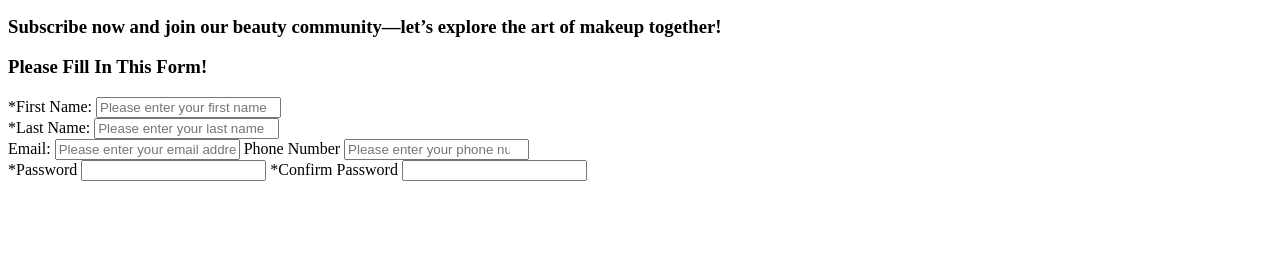
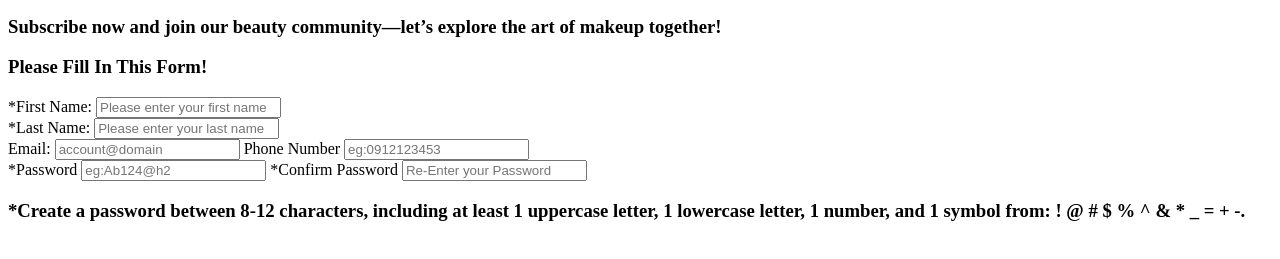
Before and after one commit to rukit24/Sign-up-Form-Odin-Project, a website: page Form.html in a window 1280 px wide. Shown: the part 127-386 px from the top of the page. Drawn offline with Linux system fonts and the light colour scheme.

Commit message:
Add images folder and add password instruction!

```diff
--- a/Form.html
+++ b/Form.html
@@ -29,18 +29,21 @@
                                 <div class="row">
                                     <div class="input">
                                         <label for="email">Email:</label>
-                                        <input type="email" id="email" name ="email" placeholder="Please enter your email address" >
+                                        <input type="email" id="email" name ="email" placeholder="account@domain" >
                                         <label for="phone-number">Phone Number</label>
-                                        <input type="number" id="phone-number" name ="phone-number" placeholder="Please enter your phone number">
+                                        <input type="number" id="phone-number" name ="phone-number" placeholder="eg:0912123453">
                                     </div>
                                 </div>
                                 <div class="row">
                                     <div class="input">
                                         <label for="password">*Password</label>
-                                        <input type="password" id="password" name="password" pattern="/^[a-zA-Z0-9!@#$%\^\&*_=+-]{8,12}$/g" required>
+                                        <input type="password" id="password" name="password" placeholder="eg:Ab124@h2" pattern="/^[a-zA-Z0-9!@#$%\^\&*_=+-]{8,12}$/g" required>
                                         <label for="password">*Confirm Password</label>
-                                        <input type="password" id="c-password" name="c-password" pattern="/^[a-zA-Z0-9!@#$%\^\&*_=+-]{8,12}$/g" required>
+                                        <input type="password" id="c-password" name="c-password" placeholder="Re-Enter your Password" pattern="/^[a-zA-Z0-9!@#$%\^\&*_=+-]{8,12}$/g" required>
                                     </div>
+                                </div>
+                                <div class="password-valid">
+                                    <h3>*Create a password between 8-12 characters, including at least 1 uppercase letter, 1 lowercase letter, 1 number, and 1 symbol from: ! @ # $ % ^ & * _ = + -.</h3>
                                 </div>
                 </div>
     </form>
```
Also changed, not shown: 1 other file.
